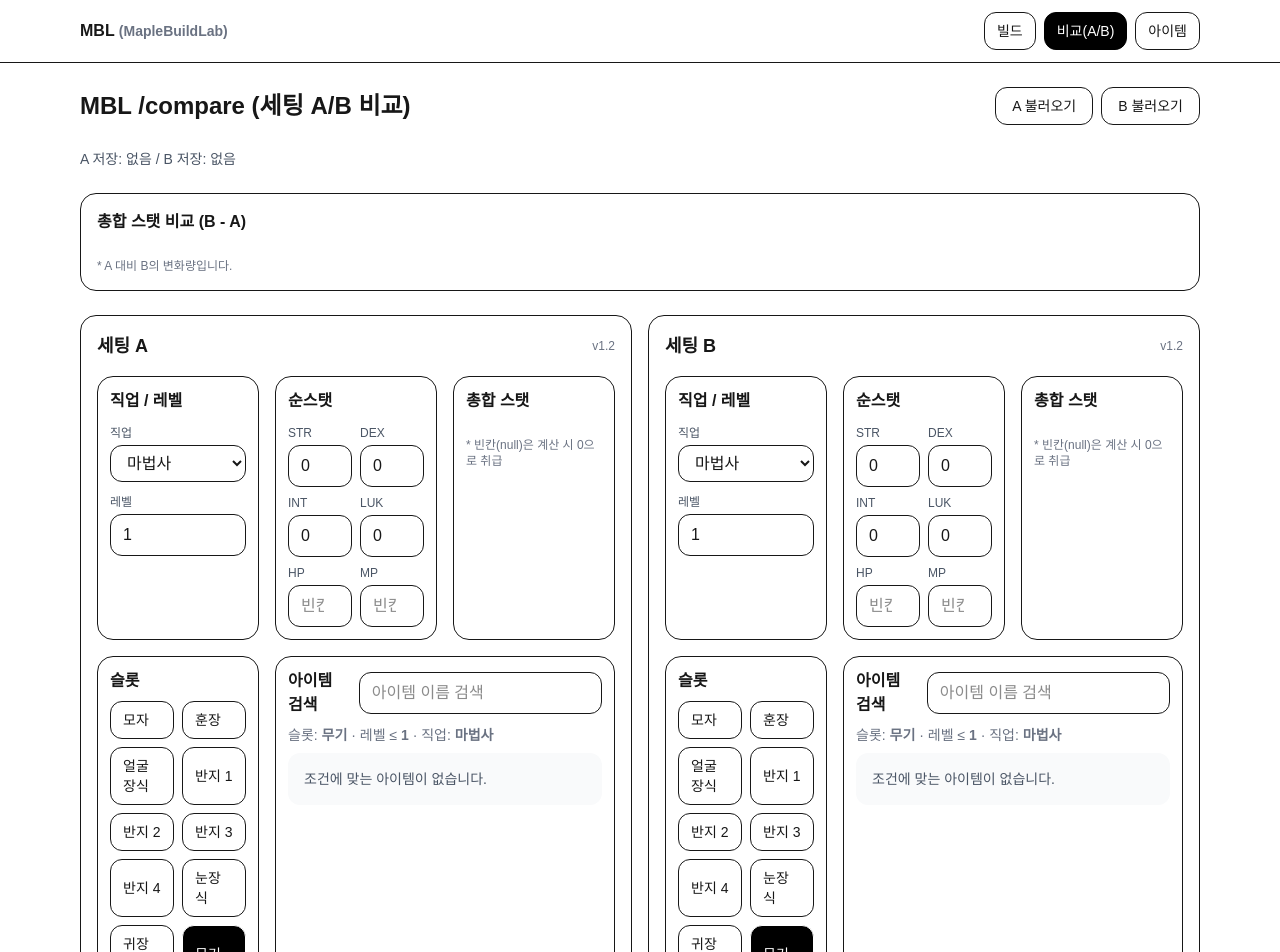
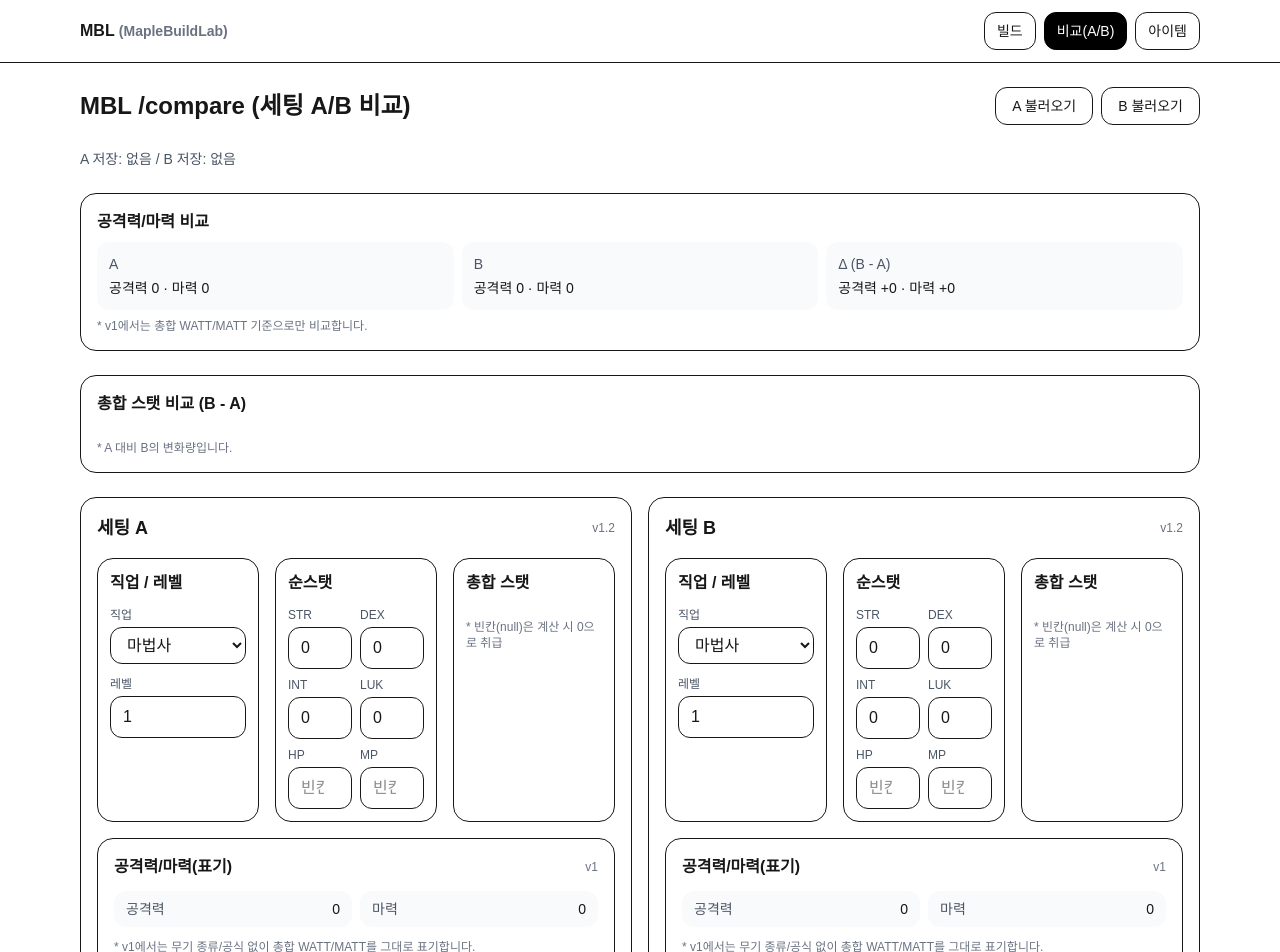
Before and after one commit to qjatjr48724/mbl, a Next.js app: page /compare in a window 1280 px wide. Shown: the top 952 px of the page. Built offline with nearby package versions, Linux system fonts and the light colour scheme.

Commit message:
공격력/마력 표기용 환산 엔진 및 표시 UI 추가

```diff
--- a/app/compare/page.tsx
+++ b/app/compare/page.tsx
@@ -5,6 +5,7 @@ import BuildPanel, { calcTotal } from "@/components/BuildPanel";
 import type { BuildState } from "@/lib/types";
 import { STAT_KEYS, type StatKey } from "@/lib/constants/stats";
 import { loadBuildA, loadBuildB } from "@/lib/storage";
+import { deriveCombatPower } from "@/lib/engine/combatPower";
 
 const STAT_LABEL_KO: Record<StatKey, string> = {
   STR: "STR",
@@ -39,7 +40,6 @@ export default function Page() {
   const [loadedAAt, setLoadedAAt] = React.useState<string | null>(null);
   const [loadedBAt, setLoadedBAt] = React.useState<string | null>(null);
 
-  // 자동 불러오기: compare 들어오면 저장된 세팅이 있으면 A/B에 적용
   React.useEffect(() => {
     const la = loadBuildA();
     if (la) {
@@ -76,6 +76,16 @@ export default function Page() {
     return out;
   }, [totalA, totalB]);
 
+  const cpA = React.useMemo(() => deriveCombatPower(totalA), [totalA]);
+  const cpB = React.useMemo(() => deriveCombatPower(totalB), [totalB]);
+  const cpDelta = React.useMemo(
+    () => ({
+      attackPower: cpB.attackPower - cpA.attackPower,
+      magicPower: cpB.magicPower - cpA.magicPower,
+    }),
+    [cpA, cpB]
+  );
+
   return (
     <main className="space-y-6">
       <div className="flex items-center justify-between gap-3">
@@ -96,6 +106,39 @@ export default function Page() {
         {loadedBAt ? new Date(loadedBAt).toLocaleString() : "없음"}
       </div>
 
+      {/* 공격력/마력 비교 */}
+      <section className="rounded-2xl border p-4 space-y-2">
+        <h2 className="font-semibold">공격력/마력 비교</h2>
+
+        <div className="grid gap-2 md:grid-cols-3 text-sm">
+          <div className="rounded-xl bg-gray-50 p-3">
+            <div className="text-gray-600">A</div>
+            <div className="mt-1 font-medium">
+              공격력 {cpA.attackPower} · 마력 {cpA.magicPower}
+            </div>
+          </div>
+
+          <div className="rounded-xl bg-gray-50 p-3">
+            <div className="text-gray-600">B</div>
+            <div className="mt-1 font-medium">
+              공격력 {cpB.attackPower} · 마력 {cpB.magicPower}
+            </div>
+          </div>
+
+          <div className="rounded-xl bg-gray-50 p-3">
+            <div className="text-gray-600">Δ (B - A)</div>
+            <div className="mt-1 font-medium">
+              공격력 {cpDelta.attackPower >= 0 ? "+" : ""}
+              {cpDelta.attackPower} · 마력 {cpDelta.magicPower >= 0 ? "+" : ""}
+              {cpDelta.magicPower}
+            </div>
+          </div>
+        </div>
+
+        <p className="text-xs text-gray-500">* v1에서는 총합 WATT/MATT 기준으로만 비교합니다.</p>
+      </section>
+
+      {/* 스탯 비교 */}
       <section className="rounded-2xl border p-4 space-y-3">
         <h2 className="font-semibold">총합 스탯 비교 (B - A)</h2>
         <div className="grid gap-2 md:grid-cols-3">
@@ -117,6 +160,7 @@ export default function Page() {
         <p className="text-xs text-gray-500">* A 대비 B의 변화량입니다.</p>
       </section>
 
+      {/* A/B 패널 */}
       <section className="grid gap-4 md:grid-cols-2">
         <BuildPanel title="세팅 A" state={a} setState={setA} />
         <BuildPanel title="세팅 B" state={b} setState={setB} />
--- a/components/BuildPanel.tsx
+++ b/components/BuildPanel.tsx
@@ -5,6 +5,9 @@ import { ITEMS } from "@/lib/items";
 import type { BuildState, ItemMaster, JobKo } from "@/lib/types";
 import { SLOT_KEYS, SLOT_LABEL_KO, type SlotKey } from "@/lib/constants/slots";
 import { STAT_KEYS, addStats, normalizeStats, type StatKey, type Stats } from "@/lib/constants/stats";
+
+import CombatPowerCard from "@/components/CombatPowerCard";
+import { deriveCombatPower } from "@/lib/engine/combatPower";
 
 const JOBS: JobKo[] = ["전사", "마법사", "궁수", "도적"];
 
@@ -29,6 +32,7 @@ const STAT_LABEL_KO: Record<StatKey, string> = {
 function makeInitialModalStats(item: ItemMaster): Stats {
   const out: Stats = {};
   for (const k of item.statTemplate) out[k] = null;
+
   if (item.defaultStats) {
     for (const [k, v] of Object.entries(item.defaultStats)) {
       out[k as StatKey] = v;
@@ -98,6 +102,7 @@ export default function BuildPanel({
   }, [activeSlot, query, state.job, state.level]);
 
   const total = React.useMemo(() => calcTotal(state), [state]);
+  const combatPower = React.useMemo(() => deriveCombatPower(total), [total]);
 
   function openItemModal(item: ItemMaster) {
     setModalItem(item);
@@ -147,6 +152,7 @@ export default function BuildPanel({
         <div className="text-xs text-gray-500">v1.2</div>
       </header>
 
+      {/* 상단: 직업/레벨, 순스탯, 총합 */}
       <div className="grid gap-4 md:grid-cols-3">
         <div className="rounded-2xl border p-3 space-y-3">
           <div className="font-semibold">직업 / 레벨</div>
@@ -218,12 +224,14 @@ export default function BuildPanel({
             })}
           </div>
 
-          <div className="text-xs text-gray-500">
-            * 빈칸(null)은 계산 시 0으로 취급
-          </div>
+          <div className="text-xs text-gray-500">* 빈칸(null)은 계산 시 0으로 취급</div>
         </div>
       </div>
 
+      {/* v1 공격력/마력 표기 */}
+      <CombatPowerCard value={combatPower} title="공격력/마력(표기)" />
+
+      {/* 슬롯 + 검색 */}
       <div className="grid gap-4 md:grid-cols-3">
         <div className="rounded-2xl border p-3 space-y-2 md:col-span-1">
           <div className="font-semibold">슬롯</div>
@@ -267,9 +275,7 @@ export default function BuildPanel({
 
           <div className="grid gap-2">
             {filteredItems.length === 0 ? (
-              <div className="rounded-xl bg-gray-50 p-4 text-sm text-gray-600">
-                조건에 맞는 아이템이 없습니다.
-              </div>
+              <div className="rounded-xl bg-gray-50 p-4 text-sm text-gray-600">조건에 맞는 아이템이 없습니다.</div>
             ) : (
               filteredItems.map((it) => (
                 <button
@@ -292,6 +298,7 @@ export default function BuildPanel({
         </div>
       </div>
 
+      {/* 장착 목록 */}
       <div className="rounded-2xl border p-3 space-y-2">
         <div className="font-semibold">장착 목록</div>
         <div className="grid gap-2 md:grid-cols-2">
@@ -320,6 +327,7 @@ export default function BuildPanel({
         </div>
       </div>
 
+      {/* 모달 */}
       {modalOpen && modalItem ? (
         <div className="fixed inset-0 z-50 flex items-center justify-center bg-black/40 p-4">
           <div className="w-full max-w-lg rounded-2xl bg-white p-4 space-y-4">
@@ -380,7 +388,6 @@ export default function BuildPanel({
                       >
                         +
                       </button>
-                      +
                     </div>
                   </div>
                 );
--- /dev/null
+++ b/components/CombatPowerCard.tsx
@@ -0,0 +1,37 @@
+// mbl/components/CombatPowerCard.tsx
+"use client";
+
+import React from "react";
+import type { CombatPower } from "@/lib/engine/combatPower";
+
+export default function CombatPowerCard({
+  value,
+  title = "전투력(표기용)",
+}: {
+  value: CombatPower;
+  title?: string;
+}) {
+  return (
+    <section className="rounded-2xl border p-4 space-y-3">
+      <div className="flex items-center justify-between">
+        <h3 className="font-semibold">{title}</h3>
+        <span className="text-xs text-gray-500">v1</span>
+      </div>
+
+      <div className="grid grid-cols-2 gap-2 text-sm">
+        <div className="flex justify-between rounded-xl bg-gray-50 px-3 py-2">
+          <span className="text-gray-600">공격력</span>
+          <span className="font-medium">{value.attackPower}</span>
+        </div>
+        <div className="flex justify-between rounded-xl bg-gray-50 px-3 py-2">
+          <span className="text-gray-600">마력</span>
+          <span className="font-medium">{value.magicPower}</span>
+        </div>
+      </div>
+
+      <p className="text-xs text-gray-500">
+        * v1에서는 무기 종류/공식 없이 총합 WATT/MATT를 그대로 표기합니다.
+      </p>
+    </section>
+  );
+}
--- /dev/null
+++ b/lib/engine/combatPower.ts
@@ -0,0 +1,23 @@
+// mbl/lib/engine/combatPower.ts
+import type { StatKey } from "@/lib/constants/stats";
+
+export type TotalStats = Record<StatKey, number>;
+
+export type CombatPower = {
+  attackPower: number; // 총합 공격력(WATT)
+  magicPower: number;  // 총합 마력(MATT)
+};
+
+/**
+ * v1: 무기종류/공식 없이 "표기용 전투력"만 제공
+ * - 공격력 = WATT
+ * - 마력   = MATT
+ *
+ * v2+: 무기종류/직업/스킬을 받는 "데미지 범위" 계산으로 확장 가능
+ */
+export function deriveCombatPower(total: TotalStats): CombatPower {
+  return {
+    attackPower: total.WATT ?? 0,
+    magicPower: total.MATT ?? 0,
+  };
+}
```
